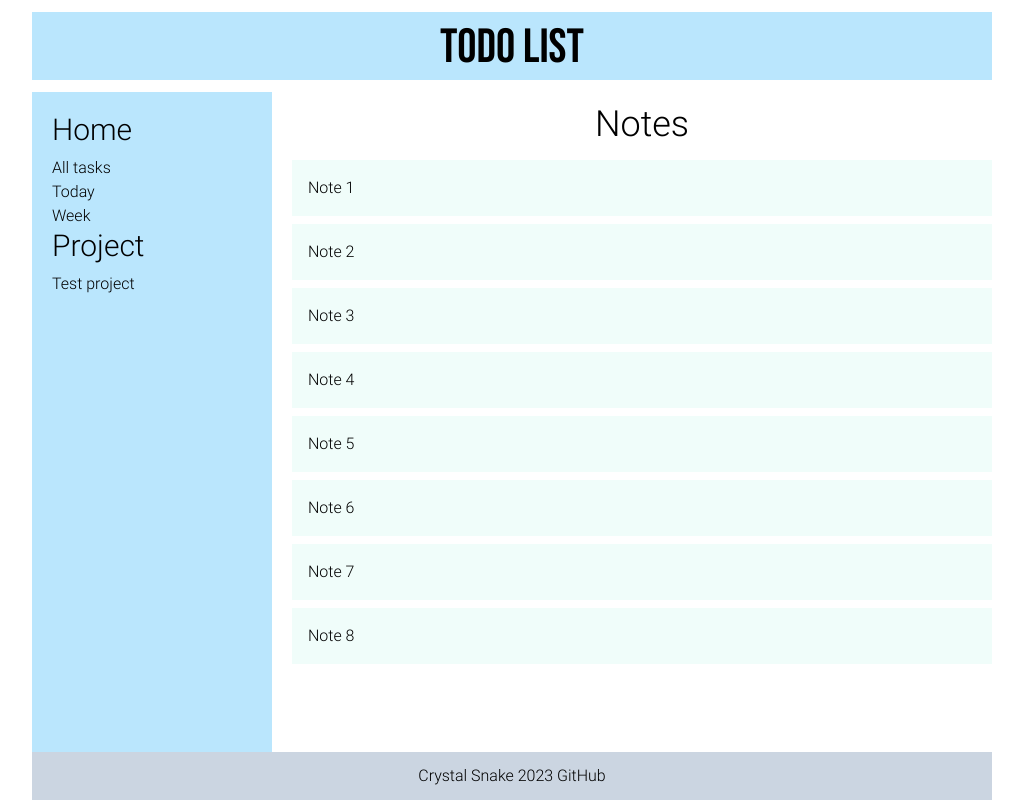
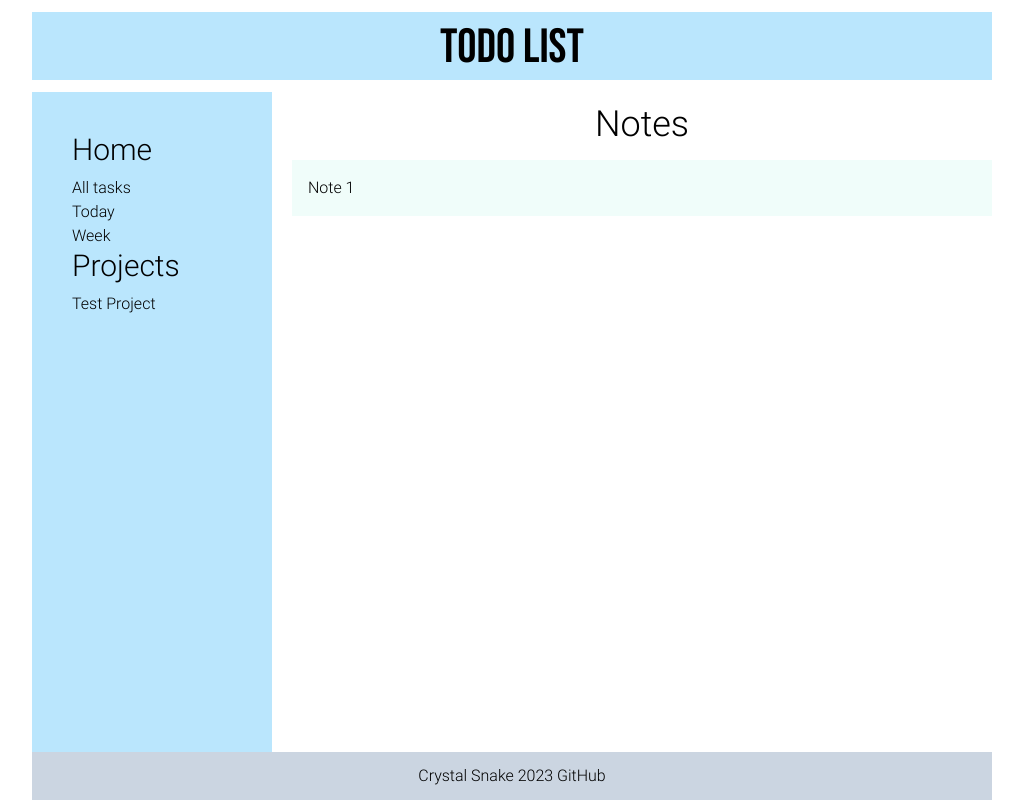
Before and after one commit to CrystalSnake/odin-todo-list, a website built with webpack: page dist/index.html in a window 1280 px wide. Shown: the whole page, without its empty margins (128-1151 px from the left). Built offline with nearby package versions, Linux system fonts and the light colour scheme.

Commit message:
Refactor for page generation with script

```diff
--- a/src/index.js
+++ b/src/index.js
@@ -1 +1,130 @@
 import './style.css';
+
+document.body.classList.add('font-display');
+document.body.appendChild(getContainer());
+
+function getContainer() {
+  const container = document.createElement('div');
+  container.classList.add(
+    'flex',
+    'flex-col',
+    'justify-between',
+    'h-screen',
+    'max-w-[960px]',
+    'mx-auto'
+  );
+  container.appendChild(getHeader('Todo List'));
+  const content = document.createElement('div');
+  content.classList.add('sm:flex', 'gap-5', 'h-full', 'w-full');
+  content.appendChild(getAside());
+  content.appendChild(getMain());
+  container.appendChild(content);
+  container.appendChild(getFooter());
+  return container;
+}
+
+function getHeader(name) {
+  const headerContainer = document.createElement('div');
+  headerContainer.classList.add('col-span-full', 'h-min', 'my-3', 'bg-sky-200');
+  const header = document.createElement('header');
+  const logo = document.createElement('h1');
+  logo.textContent = name;
+  logo.classList.add('text-center', 'text-5xl', 'font-logo', 'pt-3', 'pb-2');
+  header.appendChild(logo);
+  headerContainer.appendChild(header);
+  return headerContainer;
+}
+
+function getAside() {
+  const asideContainer = document.createElement('div');
+  asideContainer.classList.add(
+    'flex-none',
+    'w-full',
+    'min-w-[200px]',
+    'sm:w-3/12',
+    'bg-sky-200',
+    'pl-5',
+    'py-5'
+  );
+  const menuContainer = document.createElement('div');
+  menuContainer.classList.add(
+    'flex-none',
+    'w-full',
+    'min-w-[200px]',
+    'sm:w-3/12',
+    'bg-sky-200',
+    'pl-5',
+    'py-5'
+  );
+  const menu = document.createElement('aside');
+  const home = document.createElement('h3');
+  home.classList.add('text-3xl', 'mb-2');
+  home.textContent = 'Home';
+  const homeList = document.createElement('ul');
+  const allTasks = document.createElement('li');
+  allTasks.textContent = 'All tasks';
+  const todayTasks = document.createElement('li');
+  todayTasks.textContent = 'Today';
+  const weekTasks = document.createElement('li');
+  weekTasks.textContent = 'Week';
+  getProjectList();
+  homeList.appendChild(allTasks);
+  homeList.appendChild(todayTasks);
+  homeList.appendChild(weekTasks);
+  menu.appendChild(home);
+  menu.appendChild(homeList);
+  menu.appendChild(getProjectList());
+  menuContainer.appendChild(menu);
+  asideContainer.appendChild(menuContainer);
+  return asideContainer;
+}
+
+function getProjectList() {
+  const projectsContainer = document.createElement('div');
+  const projectsHead = document.createElement('h3');
+  projectsHead.classList.add('text-3xl', 'mb-2');
+  projectsHead.textContent = 'Projects';
+  const projectsList = document.createElement('ul');
+  const listItem = document.createElement('li');
+  listItem.textContent = 'Test Project';
+  projectsList.appendChild(listItem);
+  projectsContainer.appendChild(projectsHead);
+  projectsContainer.appendChild(projectsList);
+  return projectsContainer;
+}
+
+function getMain() {
+  const mainContainer = document.createElement('div');
+  mainContainer.classList.add('sm:flex-1', 'w-full', 'sm:w-9/12');
+  const main = document.createElement('main');
+  main.classList.add('w-full');
+  const mainHead = document.createElement('h2');
+  mainHead.classList.add('text-4xl', 'mt-3', 'mb-4', 'text-center');
+  mainHead.textContent = 'Notes';
+  const notesList = document.createElement('div');
+  notesList.appendChild(getNote());
+  main.appendChild(mainHead);
+  main.appendChild(notesList);
+  mainContainer.appendChild(main);
+  return mainContainer;
+}
+
+function getNote() {
+  const note = document.createElement('div');
+  note.classList.add('bg-teal-50', 'my-2', 'p-4');
+  note.textContent = 'Note 1';
+  return note;
+}
+
+function getFooter() {
+  const footerContainer = document.createElement('div');
+  footerContainer.classList.add('align-bottom', 'bg-slate-300', 'h-min');
+  const footer = document.createElement('footer');
+  const copyright = document.createElement('p');
+  copyright.classList.add('text-center', 'py-3');
+  copyright.innerHTML =
+    'Crystal Snake 2023	<a href="https://github.com/CrystalSnake">GitHub</a>';
+  footer.appendChild(copyright);
+  footerContainer.appendChild(footer);
+  return footerContainer;
+}
```
Also changed, not shown: dist/index.html.
